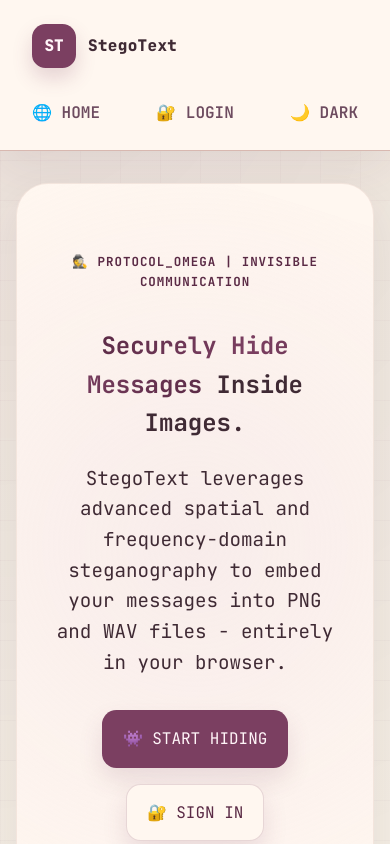
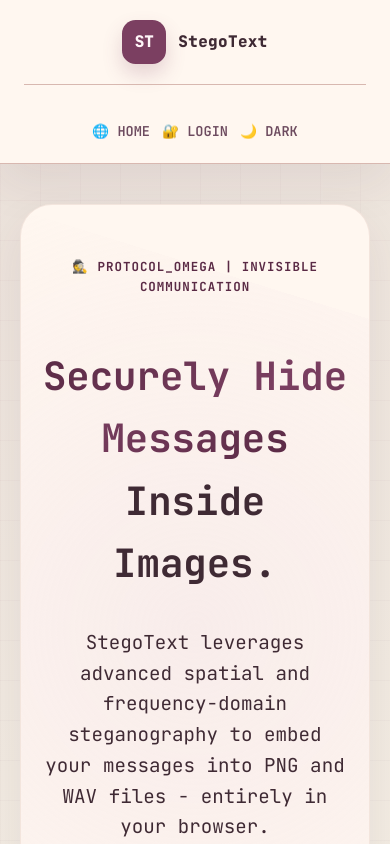
Before and after one commit to lavanyagandepalli07/java_mini_proj_steganography, a Next.js app in the folder frontend/: page / in a window 390 px wide. Shown: the top 844 px of the page. Built offline with nearby package versions, Linux system fonts and the light colour scheme; no server answers.

Commit message:
style: optimize web application responsiveness and mobile UX

```diff
--- a/frontend/app/globals.css
+++ b/frontend/app/globals.css
@@ -133,12 +133,12 @@
 }
 
 .content-shell {
-  width: min(1200px, calc(100% - 2rem));
+  width: min(1200px, calc(100% - 2.5rem));
   margin: 0 auto;
-  padding: 2rem 0 3rem;
+  padding: 2.5rem 0 4rem;
   display: flex;
   flex-direction: column;
-  gap: 3rem;
+  gap: clamp(2rem, 5vw, 4rem);
 }
 
 .hero-luxury {
@@ -205,6 +205,12 @@
 
 .hero-image-wrapper:hover {
   transform: perspective(1000px) rotateY(0deg) rotateX(0deg);
+}
+
+@media (max-width: 600px) {
+  .hero-image-wrapper {
+    transform: none !important;
+  }
 }
 
 .gradient-text {
@@ -510,8 +516,14 @@
 
 .features-grid {
   display: grid;
-  grid-template-columns: 1fr;
-  gap: 1rem;
+  grid-template-columns: repeat(auto-fill, minmax(320px, 1fr));
+  gap: 1.5rem;
+}
+
+@media (max-width: 480px) {
+  .features-grid {
+    grid-template-columns: 1fr;
+  }
 }
 
 .features-grid article {
@@ -602,13 +614,58 @@
 
 @media (max-width: 720px) {
   .site-header {
-    flex-direction: column;
-    align-items: stretch;
+    padding: 1.25rem 1.5rem;
+    gap: 1.25rem;
+    justify-content: center;
   }
 
-  .auth-status,
+  .site-brand {
+    width: 100%;
+    display: flex;
+    justify-content: center;
+  }
+
+  .auth-status {
+    width: 100%;
+    justify-content: center;
+    border-top: 1px solid var(--border);
+    padding-top: 1rem;
+  }
+
   .site-nav {
-    justify-content: space-between;
+    width: 100%;
+    justify-content: center;
+    gap: 0.75rem;
+    flex-wrap: wrap;
+    font-size: 0.85rem;
+  }
+}
+
+@media (max-width: 480px) {
+  .hero-luxury {
+    padding: 3rem 1.25rem;
+  }
+
+  .hero-luxury h1 {
+    font-size: clamp(1.75rem, 10vw, 2.5rem);
+  }
+
+  .button {
+    width: 100%;
+  }
+
+  .auth-card, .tool-panel {
+    padding: 1.5rem;
+  }
+}
+
+/* Orientation handling */
+@media (max-height: 500px) and (orientation: landscape) {
+  .site-header {
+    padding: 0.75rem 1.5rem;
+  }
+  .content-shell {
+    padding-top: 1.5rem;
   }
 }
 
```
